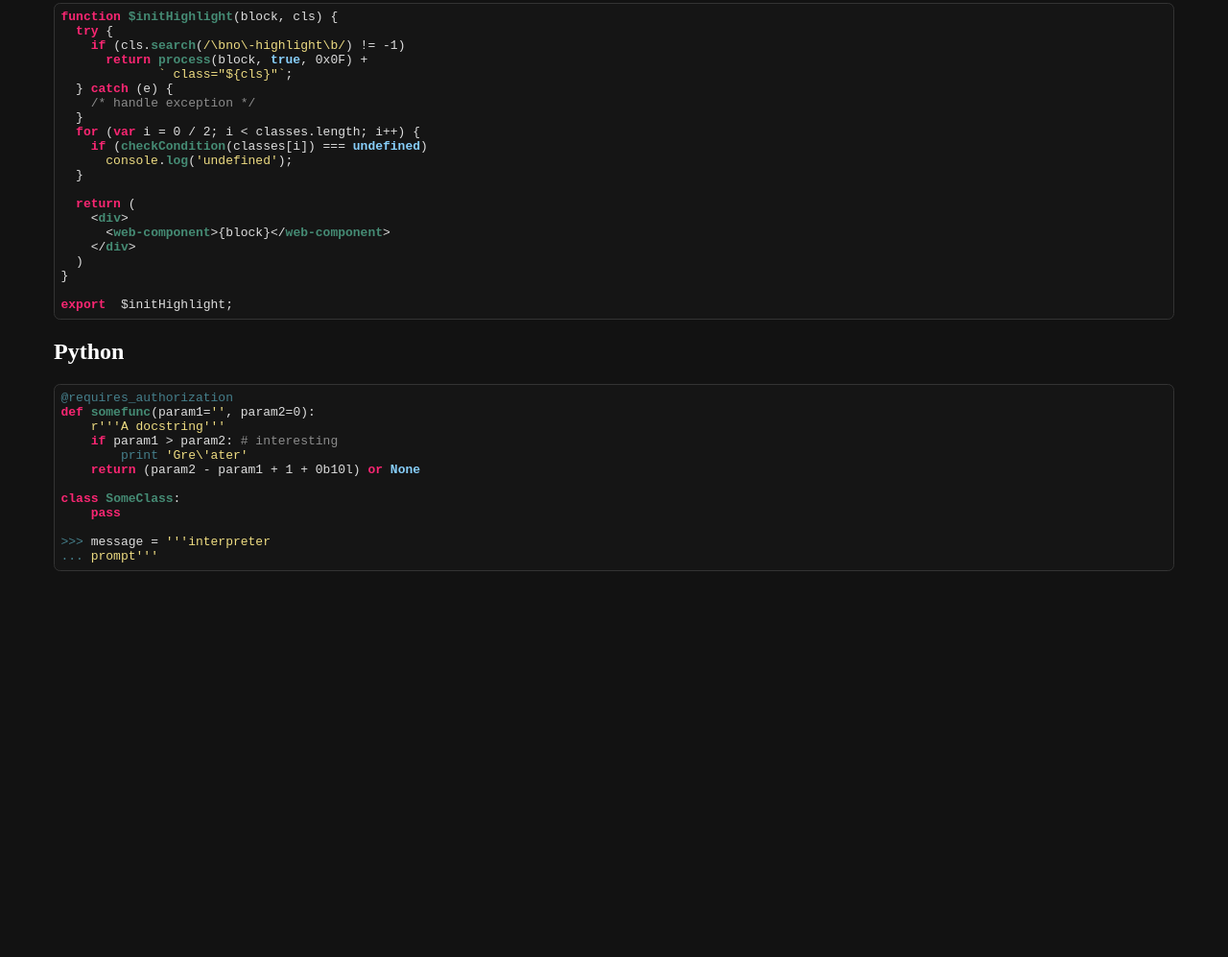
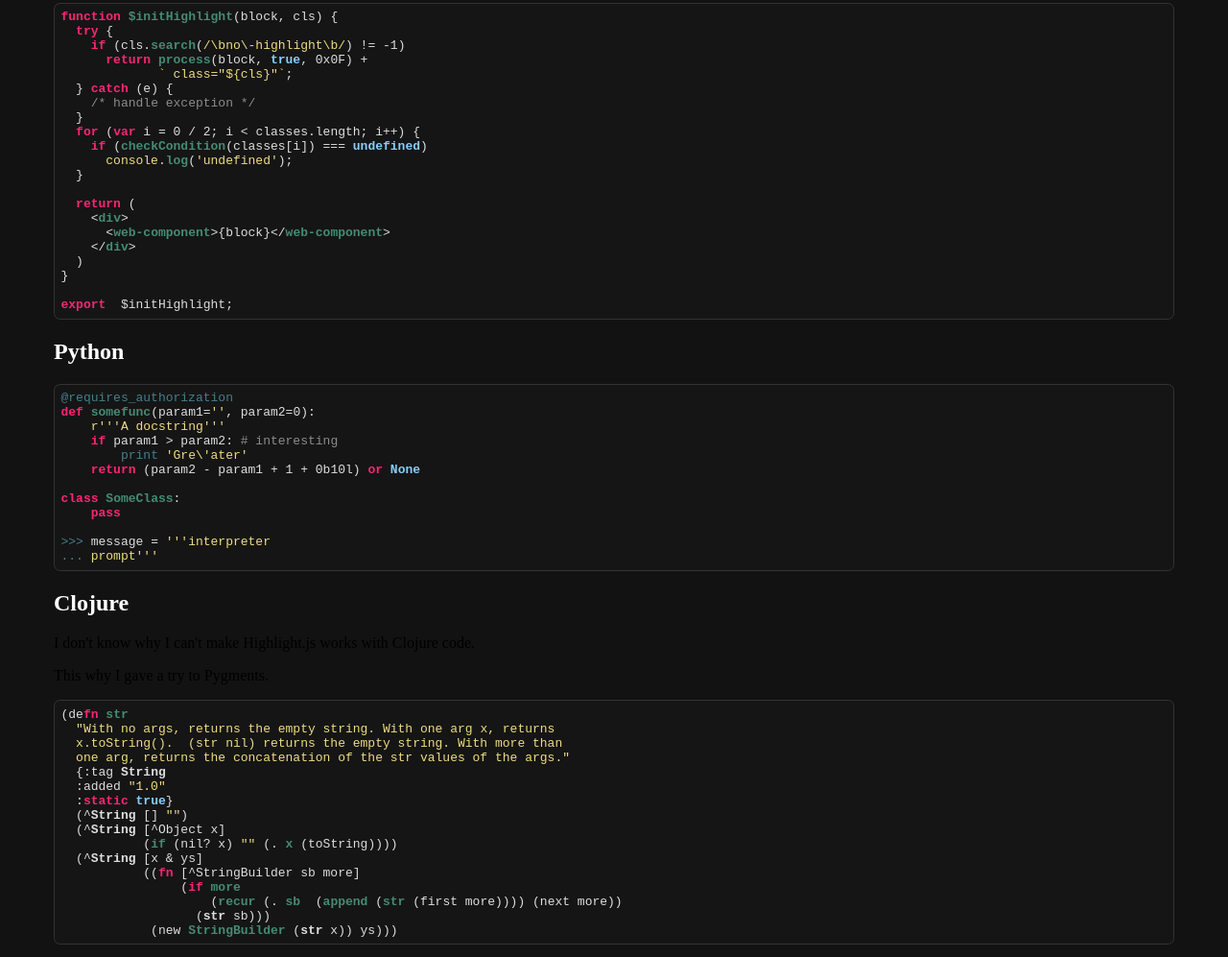
Before and after one commit to tonyaldon/discreet-theme, a plain HTML site: page dev/highlightjs/index.html in a window 1280 px wide. Shown: the part 1046-2043 px from the top of the page at 96% size. Before the commit the page ends 1654 px from the top, so only its background shows below. Drawn offline with nearby package versions, Linux system fonts and the light colour scheme.

Commit message:
rename directory dev/public => dev/highlightjs, add clojure snippets
* dev/public/discreet-theme.css -> dev/highlightjs/discreet-theme.css
* dev/public/index.html -> dev/highlightjs/index.html

* dev/highlightjs/index.html:  add clojure code snippets.

```diff
--- a/dev/public/index.html
+++ b/dev/highlightjs/index.html
@@ -13,7 +13,7 @@
   <body>
 		<div style="padding:0rem 3rem;">
 		<h1 style="text-align:center;">Discreet theme for highlightjs</h1>
-	<div>
+  <div>
       <h2>Bash</h2>
       <pre><code class="bash">#!/bin/bash
 
@@ -116,6 +116,29 @@ class SomeClass:
 ... prompt&#39;&#39;&#39;
 </code></pre>
     </div>
+
+    <div>
+      <h2>Clojure</h2>
+      <p> I don't know why I can't make Highlight.js works with
+        Clojure code.</p>
+      <p>This why I gave a try to Pygments.</p>
+      <pre><code class="clojure">(defn str
+  &quot;With no args, returns the empty string. With one arg x, returns
+  x.toString().  (str nil) returns the empty string. With more than
+  one arg, returns the concatenation of the str values of the args.&quot;
+  {:tag String
+  :added &quot;1.0&quot;
+  :static true}
+  (^String [] &quot;&quot;)
+  (^String [^Object x]
+           (if (nil? x) &quot;&quot; (. x (toString))))
+  (^String [x &amp; ys]
+           ((fn [^StringBuilder sb more]
+                (if more
+                    (recur (. sb  (append (str (first more)))) (next more))
+                  (str sb)))
+            (new StringBuilder (str x)) ys)))</code></pre>
+    </div>
 		</div>
 	</body>
 </html>
```
Also changed, not shown: dev/highlightjs/discreet-theme.css (renamed from dev/public/discreet-theme.css).
